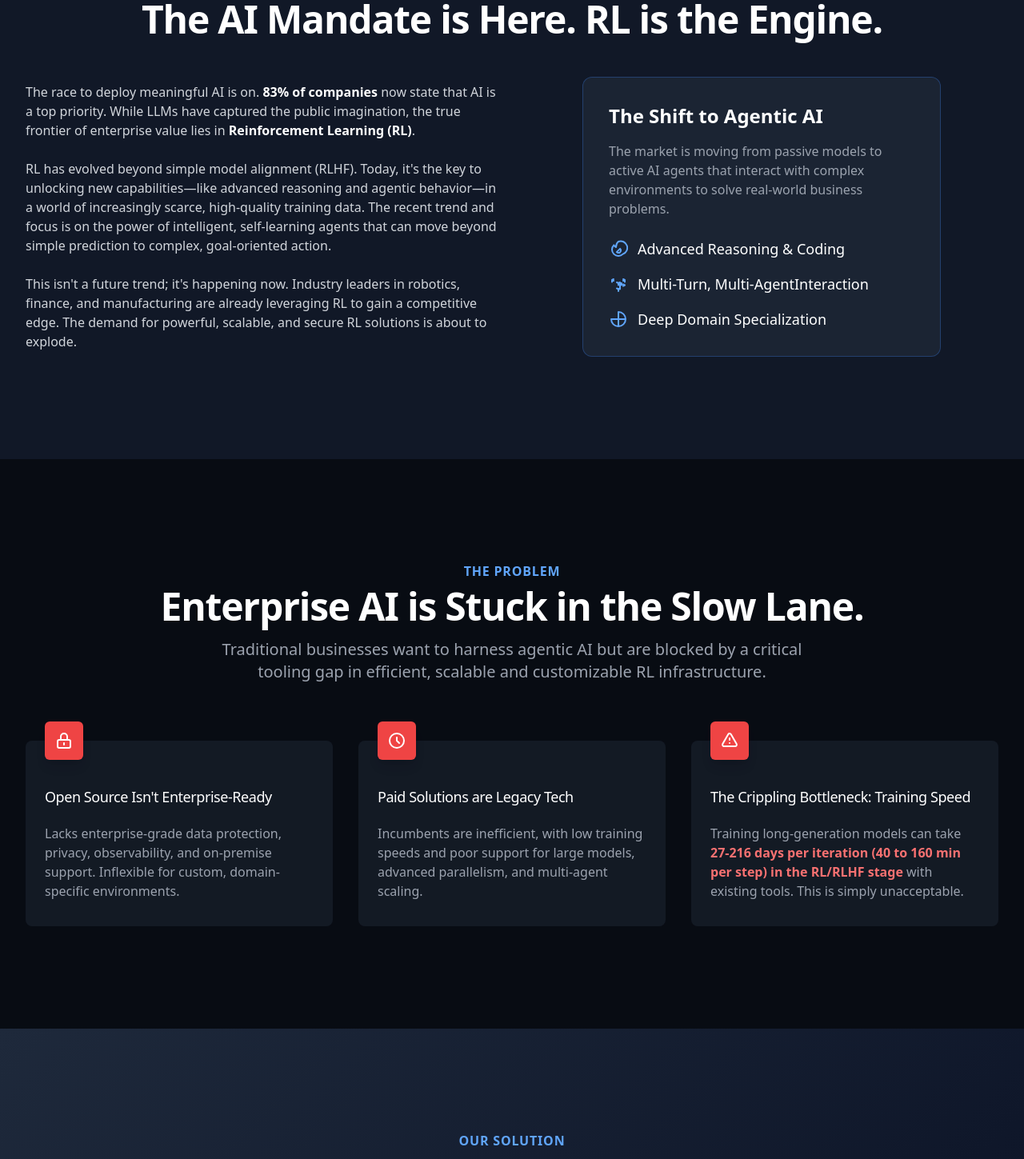
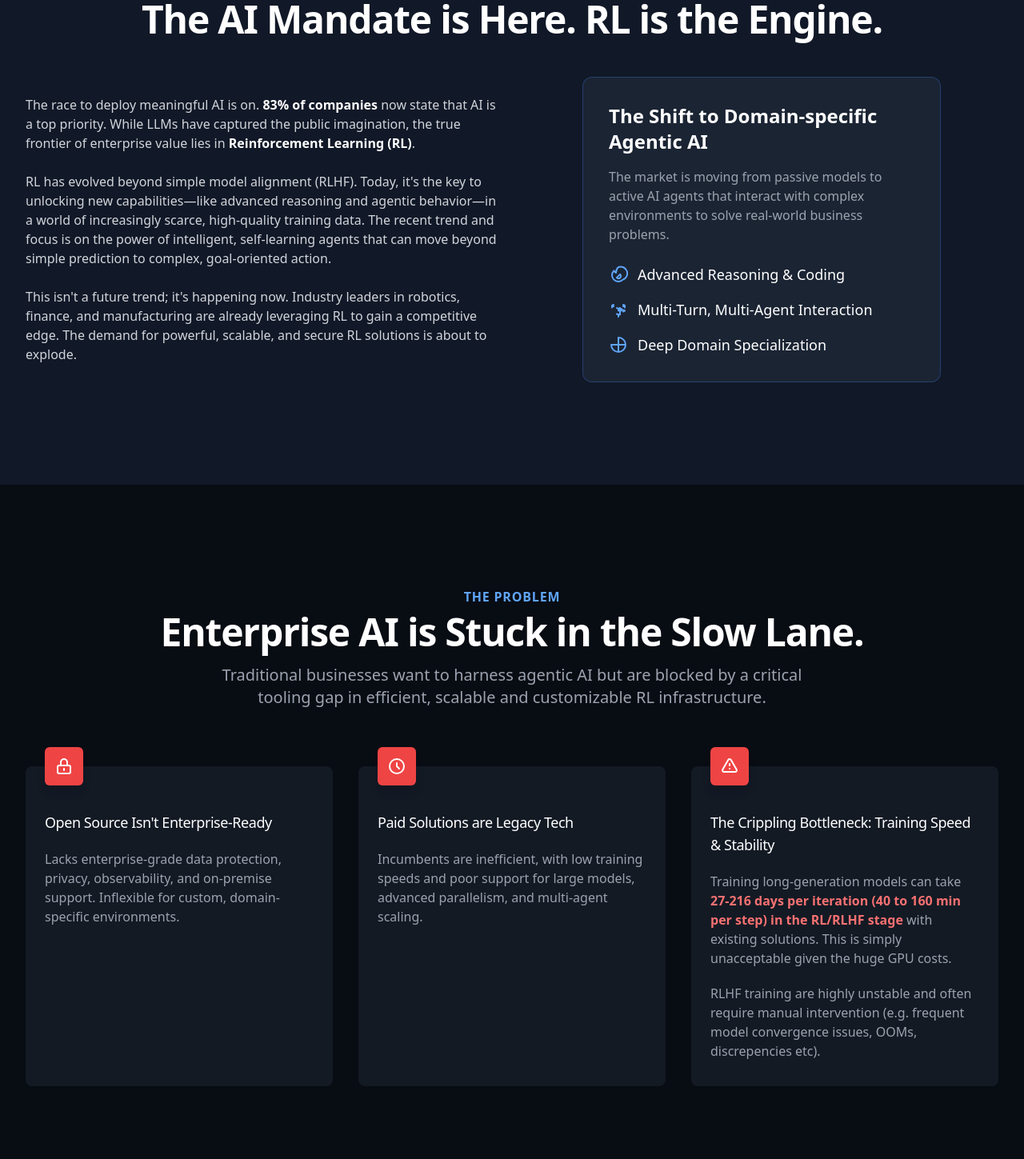
Before and after one commit to unsupervisedbz/rlaas_deck, a React (Create React App) app: page / in a window 1280 px wide. Shown: the part 880-2329 px from the top of the page at 80% size. Built offline with nearby package versions, Linux system fonts and the light colour scheme.

Commit message:
small text changes

```diff
--- a/src/App.jsx
+++ b/src/App.jsx
@@ -78,7 +78,7 @@ const ContextSection = () => (
       </div>
       <div className="flex justify-center">
         <div className="p-8 rounded-xl kpi-card w-full max-w-md">
-          <h3 className="text-2xl font-bold text-white mb-4">The Shift to Agentic AI</h3>
+          <h3 className="text-2xl font-bold text-white mb-4">The Shift to Domain-specific Agentic AI</h3>
           <p className="text-gray-400 mb-6">The market is moving from passive models to active AI agents that interact with complex environments to solve real-world business problems.</p>
           <div className="space-y-4">
             <div className="flex items-center">
@@ -87,7 +87,7 @@ const ContextSection = () => (
             </div>
             <div className="flex items-center">
               <svg className="h-6 w-6 text-blue-400 mr-3" fill="none" viewBox="0 0 24 24" stroke="currentColor"><path strokeLinecap="round" strokeLinejoin="round" strokeWidth="2" d="M14 10l-2 1m0 0l-2-1m2 1v2.5M20 7l-2 1m2-1l-2-1m2 1v2.5M12 21v-2.5m0 0l-2-1m2 1l2-1M4 7l2 1M4 7l2-1M4 7v2.5m16 4l-2-1m2 1l-2 1m-2-1V12m-2 6.5V12m0 0l-2-1m2 1l2-1"></path></svg>
-              <span className="text-lg text-white">Multi-Turn, Multi-AgentInteraction</span>
+              <span className="text-lg text-white">Multi-Turn, Multi-Agent Interaction</span>
             </div>
             <div className="flex items-center">
               <svg className="h-6 w-6 text-blue-400 mr-3" fill="none" viewBox="0 0 24 24" stroke="currentColor"><path strokeLinecap="round" strokeLinejoin="round" strokeWidth="2" d="M21 12a9 9 0 01-9 9m9-9a9 9 0 00-9-9m9 9H3m9 9a9 9 0 01-9-9m9 9V3m-9 9h18"></path></svg>
@@ -142,8 +142,9 @@ const ProblemSection = () => (
                            <svg className="h-6 w-6 text-white" fill="none" viewBox="0 0 24 24" stroke="currentColor"><path strokeLinecap="round" strokeLinejoin="round" strokeWidth="2" d="M12 9v2m0 4h.01m-6.938 4h13.856c1.54 0 2.502-1.667 1.732-3L13.732 4c-.77-1.333-2.694-1.333-3.464 0L3.34 16c-.77 1.333.192 3 1.732 3z"></path></svg>
                         </span>
                     </div>
-                    <h3 className="mt-8 text-lg font-medium text-white tracking-tight">The Crippling Bottleneck: Training Speed</h3>
-                    <p className="mt-5 text-base text-gray-400">Training long-generation models can take <strong className="text-red-400">27-216 days per iteration (40 to 160 min per step) in the RL/RLHF stage</strong> with existing tools. This is simply unacceptable.</p>
+                    <h3 className="mt-8 text-lg font-medium text-white tracking-tight">The Crippling Bottleneck: Training Speed & Stability</h3>
+                    <p className="mt-5 text-base text-gray-400">Training long-generation models can take <strong className="text-red-400">27-216 days per iteration (40 to 160 min per step) in the RL/RLHF stage</strong> with existing solutions. This is simply unacceptable given the huge GPU costs. </p>
+                    <p className="mt-5 text-base text-gray-400">RLHF training are highly unstable and often require manual intervention (e.g. frequent model convergence issues, OOMs, discrepencies etc).</p>
                 </div>
             </div>
         </div>
@@ -245,19 +246,19 @@ const SolutionSection = () => (
             <div className="bg-red-900/20 border border-red-700 p-6 rounded-lg">
                 <h3 className="text-2xl font-bold text-white mb-4">Traditional RL is Hard</h3>
                 <ul className="space-y-3 text-lg text-gray-300">
-                    <li className="flex items-center">❌ Complex Infra</li>
+                    <li className="flex items-center">❌ Complex, Unstable Infra </li>
                     <li className="flex items-center">❌ Reward Tuning</li>
                     <li className="flex items-center">❌ Simulation Setups</li>
-                    <li className="flex items-center">❌ Costly Iteration Cycles</li>
+                    <li className="flex items-center">❌ Costly & Slow Training Iterations </li>
                 </ul>
             </div>
             <div className="bg-green-900/20 border border-green-700 p-6 rounded-lg">
                 <h3 className="text-2xl font-bold text-white mb-4">RLaaS Flips the Game</h3>
                  <ul className="space-y-3 text-lg text-gray-300">
                     <li className="flex items-center">✅ Pay-as-you-go</li>
-                    <li className="flex items-center">✅ Ready-to-train Agents</li>
+                    <li className="flex items-center">✅ Ready-to-train Agents in Your Specialized Environments </li>
                     <li className="flex items-center">✅ Deployment-ready APIs</li>
-                    <li className="flex items-center">✅ Faster Experimentation</li>
+                    <li className="flex items-center">✅ Top-notch Training Speed</li>
                 </ul>
             </div>
         </div>
```
